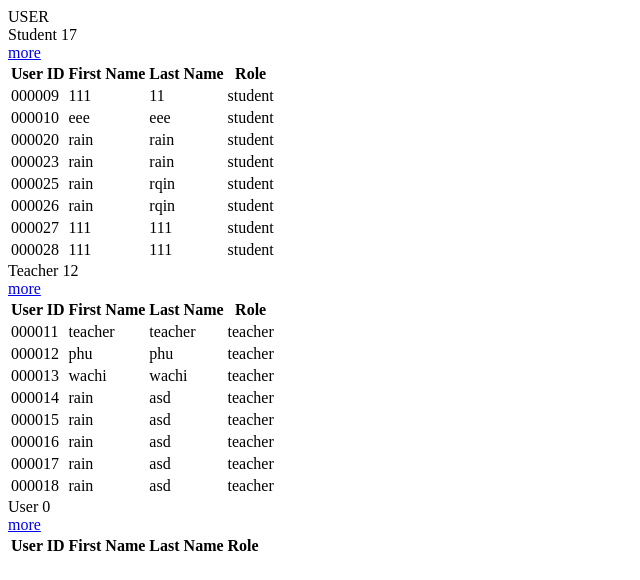
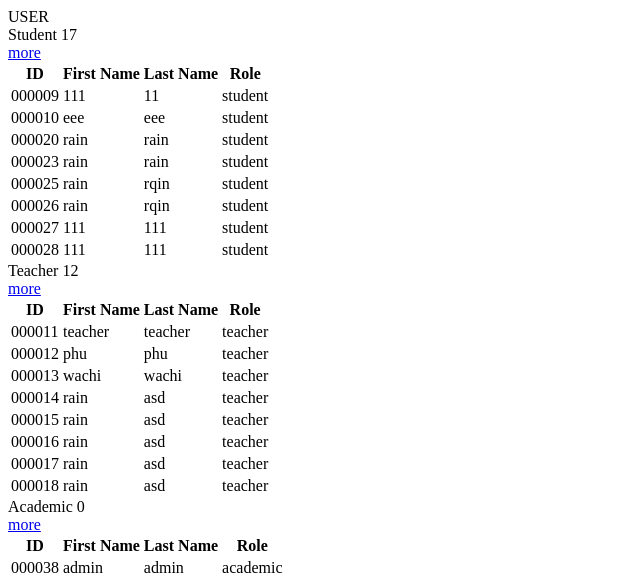
Before and after one commit to Wiches09/ClassManagementSystem, a PHP site: page /usertable.php in a window 1280 px wide. Shown: the top 580 px of the page, without its empty margins (0-640 px from the left). Run offline with PHP 8.4, Linux system fonts and the light colour scheme; data comes from the database, SQL or seed files in the repository; lists and menus that the app fills with data are empty; a map, chart or similar area stays blank.

Commit message:
update : small changes in dashboard

```diff
--- a/Academic/component/usergraph.php
+++ b/Academic/component/usergraph.php
@@ -41,7 +41,7 @@
                                 <div class="flex items-center">
                                     <span class="mr-2"><?= number_format(($rowStudent['count'] / ($rowStudent['count'] + $rowTeacher['count'] + $rowAcademic['count'])) * 100, 2) ?>%</span>
                                     <div class="relative w-full">
-                                        <div class="overflow-hidden h-2 text-xs flex rounded bg-blue-200">
+                                        <div class="overflow-hidden h-2 text-xs flex rounded bg-blue-300">
                                             <div style="width: <?= number_format(($rowStudent['count'] / ($rowStudent['count'] + $rowTeacher['count'] + $rowAcademic['count'])) * 100, 2) ?>%" class="shadow-none flex flex-col text-center whitespace-nowrap text-white justify-center bg-blue-600"></div>
                                         </div>
                                     </div>
@@ -55,7 +55,7 @@
                                 <div class="flex items-center">
                                     <span class="mr-2"><?= number_format(($rowTeacher['count'] / ($rowStudent['count'] + $rowTeacher['count'] + $rowAcademic['count'])) * 100, 2) ?>%</span>
                                     <div class="relative w-full">
-                                        <div class="overflow-hidden h-2 text-xs flex rounded bg-red-200">
+                                        <div class="overflow-hidden h-2 text-xs flex rounded bg-red-300">
                                             <div style="width: <?= number_format(($rowTeacher['count'] / ($rowStudent['count'] + $rowTeacher['count'] + $rowAcademic['count'])) * 100, 2) ?>%" class="shadow-none flex flex-col text-center whitespace-nowrap text-white justify-center bg-red-600"></div>
                                         </div>
                                     </div>
@@ -69,7 +69,7 @@
                                 <div class="flex items-center">
                                     <span class="mr-2"><?= number_format(($rowAcademic['count'] / ($rowStudent['count'] + $rowTeacher['count'] + $rowAcademic['count'])) * 100, 2) ?>%</span>
                                     <div class="relative w-full">
-                                        <div class="overflow-hidden h-2 text-xs flex rounded bg-green-200">
+                                        <div class="overflow-hidden h-2 text-xs flex rounded bg-green-300">
                                             <div style="width: <?= number_format(($rowAcademic['count'] / ($rowStudent['count'] + $rowTeacher['count'] + $rowAcademic['count'])) * 100, 2) ?>%" class="shadow-none flex flex-col text-center whitespace-nowrap text-white justify-center bg-green-600"></div>
                                         </div>
                                     </div>
--- a/Academic/component/usertable.php
+++ b/Academic/component/usertable.php
@@ -29,7 +29,7 @@
                     <table class="w-full md:max-w-screen-md border-collapse">
                         <thead>
                             <tr class="bg-gray-200">
-                                <th class="border p-2">User ID</th>
+                                <th class="border p-2">ID</th>
                                 <th class="border p-2">First Name</th>
                                 <th class="border p-2">Last Name</th>
                                 <th class="border p-2">Role</th>
@@ -59,7 +59,7 @@
                 <div class="flex flex-row md:flex-row items-center mb-2 justify-between">
                     <div class="text-xl font-semibold mb-2 md:mb-0 md:mr-2  ">
                         <span>Teacher</span>
-                        <span class="p-1 rounded text-xs md:text-sm font-semibold bg-emerald-500/10 text-emerald-500 leading-none">
+                        <span class="p-1 rounded text-xs md:text-sm font-semibold bg-red-500/10 text-red-500 leading-none">
                             <?php
                             $sql = "SELECT COUNT(*) AS teacher_count FROM `user` WHERE `role` = 'teacher'";
                             $result = mysqli_query($conn, $sql);
@@ -76,7 +76,7 @@
                     <table class="w-full md:max-w-screen-md border-collapse">
                         <thead>
                             <tr class="bg-gray-200">
-                                <th class="border p-2">User ID</th>
+                                <th class="border p-2">ID</th>
                                 <th class="border p-2">First Name</th>
                                 <th class="border p-2">Last Name</th>
                                 <th class="border p-2">Role</th>
@@ -103,7 +103,9 @@
 
             <div class="rounded-md border border-dashed border-gray-200 p-4">
                 <div class="flex flex-row md:flex-row items-center mb-2 justify-between">
-                    <div class="text-xl font-semibold mb-2 md:mb-0 md:mr-2"><span>User</span><span class="p-1 rounded text-xs md:text-sm font-semibold bg-rose-500/10 text-rose-500 leading-none">
+                    <div class="text-xl font-semibold mb-2 md:mb-0 md:mr-2  ">
+                        <span>Academic</span>
+                        <span class="p-1 rounded text-xs md:text-sm font-semibold bg-emerald-500/10 text-emerald-500 leading-none">
                             <?php
                             $sql = "SELECT COUNT(*) AS user_count FROM `user` WHERE `role` = 'user'";
                             $result = mysqli_query($conn, $sql);
@@ -118,7 +120,7 @@
                     <table class="w-full md:max-w-screen-md border-collapse">
                         <thead>
                             <tr class="bg-gray-200">
-                                <th class="border p-2">User ID</th>
+                                <th class="border p-2">ID</th>
                                 <th class="border p-2">First Name</th>
                                 <th class="border p-2">Last Name</th>
                                 <th class="border p-2">Role</th>
@@ -126,7 +128,7 @@
                         </thead>
                         <tbody>
                             <?php
-                            $sql = "SELECT * FROM `user` WHERE `role` = 'user' LIMIT 8";
+                            $sql = "SELECT * FROM `user` WHERE `role` = 'academic' LIMIT 8";
                             $result = mysqli_query($conn, $sql);
 
                             while ($row = mysqli_fetch_array($result)) {
```
